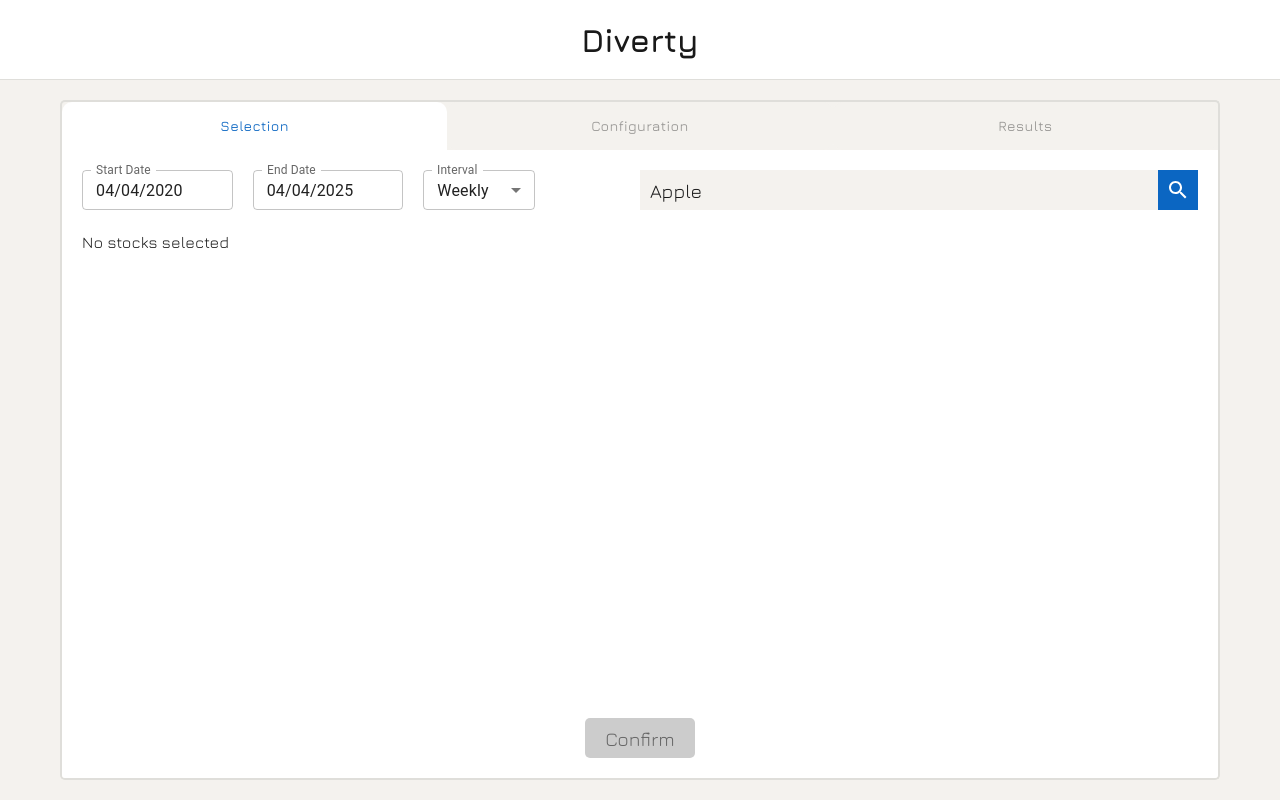
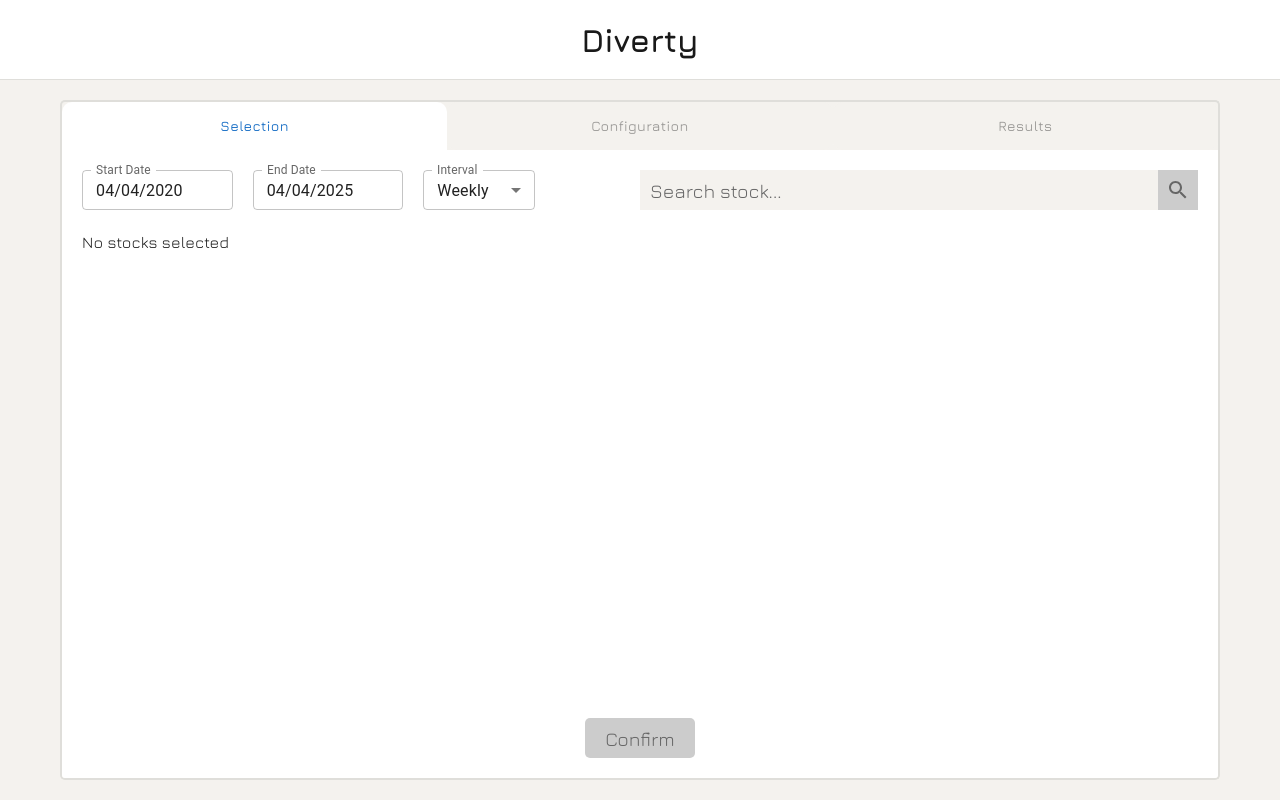
Before and after one commit to DatLitt/Diverty, a Next.js app: page /portfolio in a window 1280 px wide. Built offline with nearby package versions, Linux system fonts and the light colour scheme.

Commit message:
update ui

```diff
--- a/app/components/Step1.tsx
+++ b/app/components/Step1.tsx
@@ -17,7 +17,19 @@
   setMinWeights,
   selectedStocks,
   setSelectedStocks,
+  startDate,
+  setStartDate,
+  endDate,
+  setEndDate,
+  interval,
+  setInterval,
 }: {
+  startDate: string;
+  endDate: string;
+  interval: string;
+  setStartDate: (value: string) => void;
+  setEndDate: (value: string) => void;
+  setInterval: (value: string) => void;
   setValue: (value: string) => void;
   setMinWeights: (weights: number[]) => void;
   setMaxWeights: (weights: number[]) => void;
@@ -26,13 +38,8 @@
     stocks: StockDetails[] | ((prev: StockDetails[]) => StockDetails[])
   ) => void;
 }) {
-  const [startDate, setStartDate] = useState(
-    dayjs().subtract(5, "year").format("YYYY-MM-DD")
-  );
-  const [endDate, setEndDate] = useState(dayjs().format("YYYY-MM-DD"));
   const [dateError, setDateError] = useState<string | null>(null);
-  const [interval, setInterval] = useState("1wk");
-  const [searchQuery, setSearchQuery] = useState("Apple");
+  const [searchQuery, setSearchQuery] = useState("");
   const [showDropdown, setShowDropdown] = useState(false);
   const inputRef = useRef<HTMLInputElement>(null);
   const wrapperRef = useRef<HTMLDivElement>(null);
@@ -435,6 +442,7 @@
             {showDropdown && (
               <ul className={[styles.stockList, styles.dropdown].join(" ")}>
                 {isSearching && <Spinner />}
+                {!searchResults.length && <span>No stock found.</span>}
                 {searchResults
                   .filter((stock) => stock.isYahooFinance === true)
                   .filter((stock) => stock.symbol !== undefined)
--- a/app/components/Step2.tsx
+++ b/app/components/Step2.tsx
@@ -224,13 +224,6 @@
         type: "category",
       },
       colors: ["#008FFB"],
-      colorScale: {
-        ranges: [
-          { from: 0, to: 0.3, color: "#FF4560", name: "Low" },
-          { from: 0.3, to: 0.7, color: "#FEB019", name: "Medium" },
-          { from: 0.7, to: 1, color: "#00E396", name: "High" },
-        ],
-      },
     } as ApexCharts.ApexOptions;
     return (
       <Chart
--- a/app/portfolio/page.tsx
+++ b/app/portfolio/page.tsx
@@ -7,7 +7,7 @@
 import Tab from "@mui/material/Tab";
 import { LocalizationProvider } from "@mui/x-date-pickers";
 import { AdapterDayjs } from "@mui/x-date-pickers/AdapterDayjs";
-
+import dayjs from "dayjs";
 import { useState } from "react";
 import Step1 from "../components/Step1";
 import Step2 from "../components/Step2";
@@ -36,6 +36,11 @@
 }));
 
 export default function Portfolio() {
+  const [startDate, setStartDate] = useState(
+    dayjs().subtract(5, "year").format("YYYY-MM-DD")
+  );
+  const [endDate, setEndDate] = useState(dayjs().format("YYYY-MM-DD"));
+  const [interval, setInterval] = useState("1wk");
   const [optimizationType, setOptimizationType] = useState<
     "riskConstrained" | "minRisk" | "returnConstrained" | "noRiskLimit"
   >("riskConstrained");
@@ -112,6 +117,12 @@
                   setMaxWeights={setMaxWeights}
                   selectedStocks={selectedStocks}
                   setSelectedStocks={setSelectedStocks}
+                  startDate={startDate}
+                  setStartDate={setStartDate}
+                  endDate={endDate}
+                  setEndDate={setEndDate}
+                  interval={interval}
+                  setInterval={setInterval}
                 />
               </TabPanel>
               <TabPanel value="2" sx={{ padding: 0, height: "100%" }}>
```
